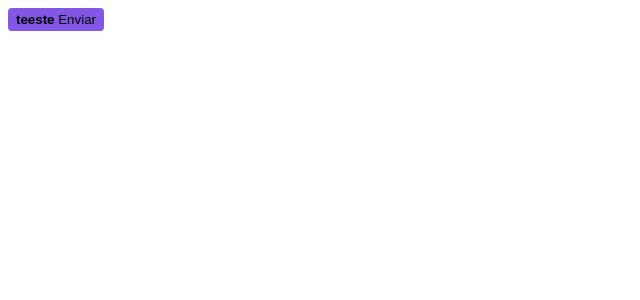
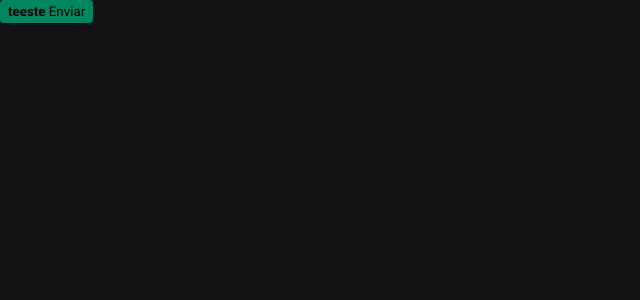
Before and after one commit to Igwbriel/Ignite-shop, a Next.js app: page / in a window 1280 px wide. Shown: the top 300 px of the page, without its empty margins (0-640 px from the left). Built offline with nearby package versions, Linux system fonts and the light colour scheme.

Commit message:
aplicando os estilos globais

```diff
--- a/src/pages/_app.tsx
+++ b/src/pages/_app.tsx
@@ -1,6 +1,9 @@
-function MyApp({ Component,  pageProps}) {
+import { AppProps } from "next/app"
+import { globalStyles } from "../styles/global"
+
+globalStyles();
+
+
+export default function App({ Component,  pageProps}: AppProps) {
   return <Component {...pageProps} />
-
 }
-
-export default MyApp
--- a/src/pages/_document.tsx
+++ b/src/pages/_document.tsx
@@ -9,7 +9,7 @@
       <link rel="preconnect" href="https://fonts.gstatic.com" crossOrigin='anonymous' />
       <link href="https://fonts.googleapis.com/css2?family=DM+Sans&family=Inter:wght@600&family=Nunito+Sans:wght@200&family=Roboto+Mono:wght@700&family=Roboto:wght@400;700&display=swap" rel="stylesheet" />
 
-      <style id='stitches' dangerouslySetInnerHTML={{ __html: getCssText }} />
+      <style id='stitches' dangerouslySetInnerHTML={{ __html: getCssText() }} />
       </Head>
       <body>
         <Main />
--- a/src/pages/index.tsx
+++ b/src/pages/index.tsx
@@ -1,7 +1,7 @@
 import { styled } from "../styles"
 
 const Button = styled('button', {
-  backgroundColor: '$rocketseat',
+  backgroundColor: '$green500',
   borderRadius: 4,
   border: 0,
   padding: '4px 8px',
--- /dev/null
+++ b/src/styles/global.ts
@@ -0,0 +1,19 @@
+import { globalCss } from ".";
+
+export const globalStyles = globalCss({
+  '*': {
+    margin: 0,
+    padding: 0,
+  },
+
+  body: {
+    backgroundColor: "$gray900",
+    color: '$gray100',
+    '-webkit-font-smoothing': 'antialiased',
+  },
+
+  'body, input, textarea, button': {
+    fontFamily: 'Roboto',
+    fontWeight: 400,
+  }
+})
--- a/src/styles/index.ts
+++ b/src/styles/index.ts
@@ -12,7 +12,15 @@
 } = createStitches({
   theme: {
     colors: {
-      rocketseat: '#8257e6'
+      white: '#FFFFFF',
+
+      gray900: '#121214',
+      gray800: '#202024',
+      gray300: '#c4c4cc',
+      gray100: '#e1e1e6',
+
+      green500: '#00875f',
+      green300: '#00b37e'
     }
   }
 })
```
